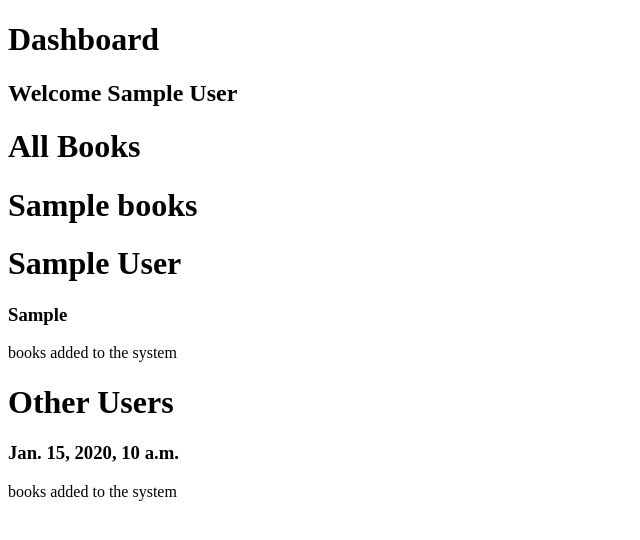
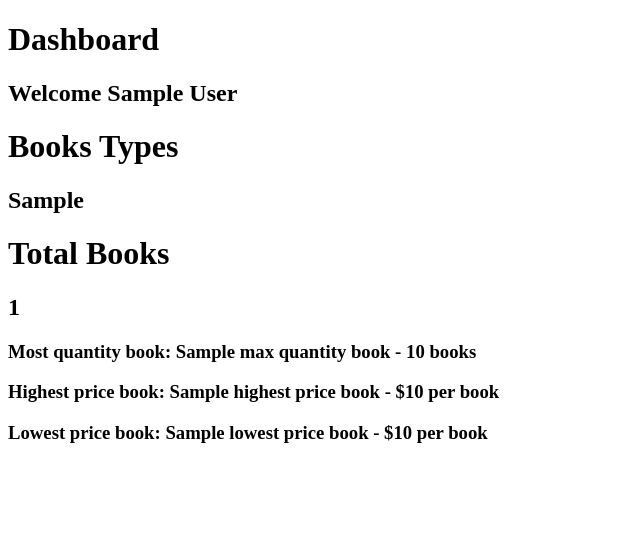
Before and after one commit to asadlion11/mini-bookshop-management-system, a Django app: template app/templates/app/dashboard.html in a window 1280 px wide. Shown: the part 26-566 px from the top of the page, without its empty margins (0-640 px from the left). Run offline with Django 5.2, Linux system fonts and the light colour scheme; the template is opened without the code that fills it: most values are stand-ins (such as "Sample title", 1, 10 or a date in 2020).

Commit message:
Added extra data fields for the Dashboard

```diff
--- a/app/templates/app/dashboard.html
+++ b/app/templates/app/dashboard.html
@@ -6,18 +6,15 @@
 <h2>Welcome {{ full_name }}</h2>
 <div>
     <div>
-        <h1>All Books</h1>
-        <h1>{{ books }}</h1>
+        <h1>Books Types</h1>
+        <h2>{{ books_types }}</h2>
+        <h1>Total Books</h1>
+        <h2>{{ total_books }}</h2>
     </div>
     <div>
-        <h1>{{ full_name }}</h1>
-        <h3>{{ current_user_added_books }}</h3>
-        <p>books added to the system</p>
-    </div>
-    <div>
-        <h1>Other Users</h1>
-        <h3>{{ other_users_added_books }}</h3>
-        <p>books added to the system</p>
+        <h3>Most quantity book: {{ max_quantity_book.title }} - {{ max_quantity_book.quantity }} books</p>
+        <h3>Highest price book: {{ highest_price_book.title }} - ${{ highest_price_book.price }} per book</h3>
+        <h3>Lowest price book: {{ lowest_price_book.title }} - ${{ lowest_price_book.price }} per book</h3>
     </div>
 </div>
 {% endblock  %}
```
Also changed, not shown: app/templates/app/books.html (+0 -7 lines), app/views.py (+10 -6 lines).
